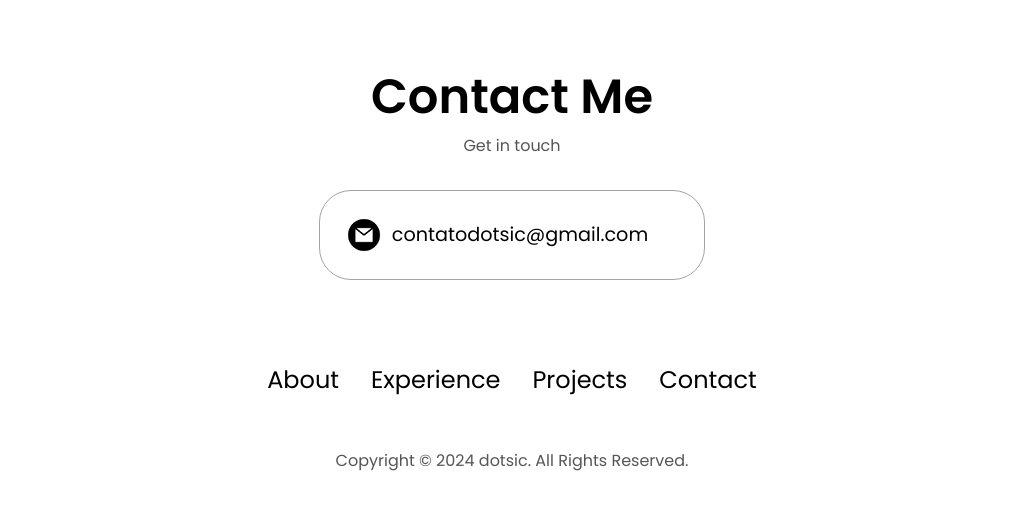
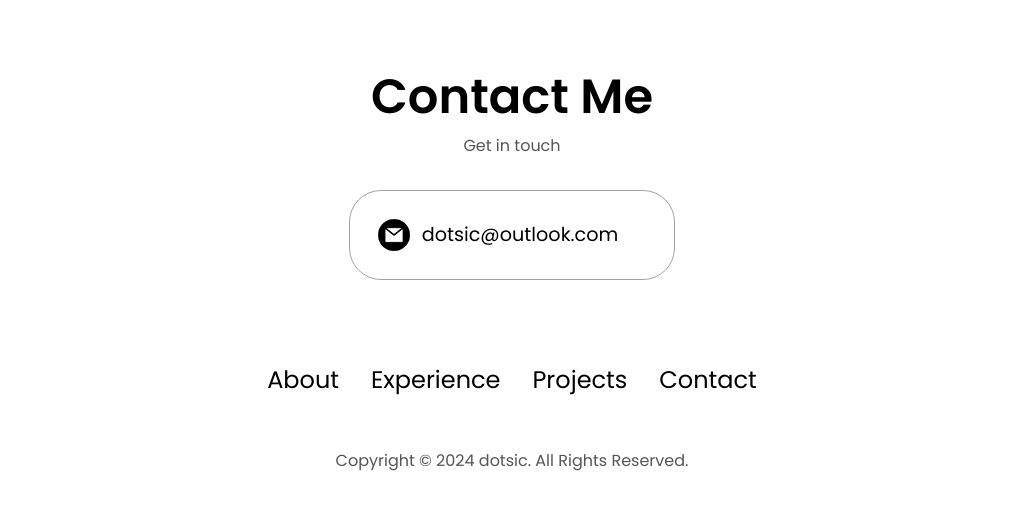
Before and after one commit to dotsic/website, a plain HTML site: page index.html in a window 1280 px wide. Shown: the part 3014-3523 px from the top of the page, without its empty margins (128-1151 px from the left). Drawn offline with Linux system fonts and the light colour scheme.

Commit message:
Update index.html

```diff
--- a/index.html
+++ b/index.html
@@ -347,7 +347,7 @@
             alt="Email icon"
             class="icon contact-icon email-icon"
           />
-          <p><a href="mailto:contatodotsic@gmail.com">contatodotsic@gmail.com</a></p>
+          <p><a href="mailto:dotsic@outlook.com">dotsic@outlook.com</a></p>
         </div>
         <div class="contact-info-container">
           <!-- <img
```
